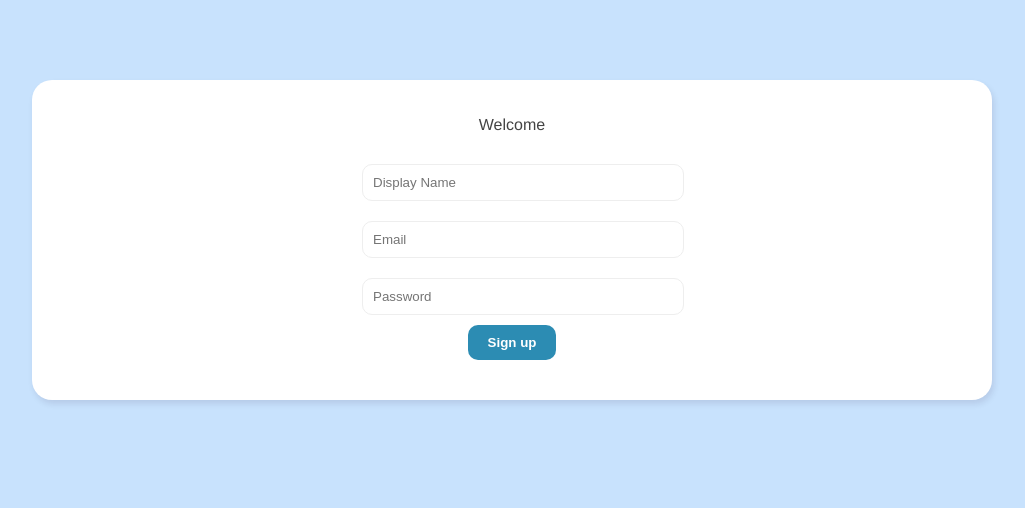
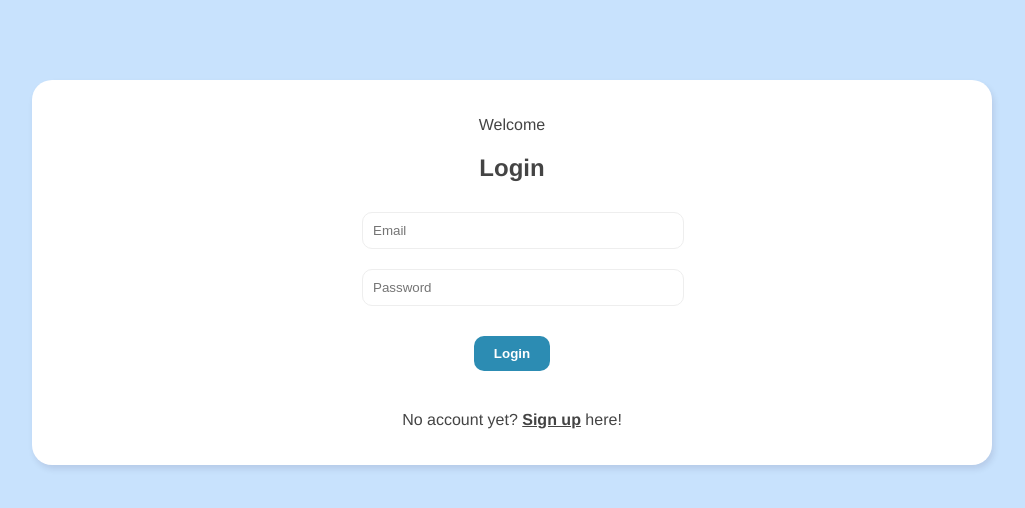
Before and after one commit to angel-sinn/Chat, a Vue app: page / in a window 1280 px wide. Shown: the top 508 px of the page, without its empty margins (128-1153 px from the left). Built offline with nearby package versions, Linux system fonts and the light colour scheme.

Commit message:
Reformat code

```diff
--- a/src/firebase/config.js
+++ b/src/firebase/config.js
@@ -1,5 +1,6 @@
 import firebase from 'firebase/app'
 import 'firebase/firestore'
+import 'firebase/auth'
 
 const firebaseConfig = {
   apiKey: "AIzaSyChTJrSaORCI6RxmaOwF-SpdDuOaP0KsLg",
@@ -11,11 +12,12 @@
 };
 
 // init firebase
-firebase.initializeApp(firebaseConfig)
+firebase.initializeApp(firebaseConfig);
 
-const projectFirestore = firebase.firestore()
+const projectAuth = firebase.auth();
+const projectFirestore = firebase.firestore();
 
 // timestamp
-const timestamp = firebase.firestore.FieldValue.serverTimestamp
+const timestamp = firebase.firestore.FieldValue.serverTimestamp;
 
-export { projectFirestore, timestamp }
+export { projectAuth, projectFirestore, timestamp };
--- a/src/views/Welcome.vue
+++ b/src/views/Welcome.vue
@@ -1,17 +1,32 @@
 <template>
   <div class="welcome container">
     <p>Welcome</p>
-    <SignupForm/>
-    <!-- <LoginForm/> -->
+    <div v-if="showLogin">
+      <h2>Login</h2>
+      <LoginForm/>
+      <p>No account yet? <span @click="showLogin = false">Sign up</span> here!</p>
+    </div>
+    <div v-else>
+      <h2>Sign up</h2>
+      <SignupForm/>
+      <p>Already registered? <span @click="showLogin = true">Login</span> here!</p>
+    </div>
   </div>
 </template>
 
 <script>
+import { ref } from '@vue/reactivity'
+
 import LoginForm from '../components/LoginForm.vue'
 import SignupForm from '../components/SignupForm.vue'
 
 export default {
-  components: { LoginForm, SignupForm }
+  components: { LoginForm, SignupForm },
+  setup() {
+    const showLogin = ref(true)
+
+    return { showLogin }
+  }
 }
 </script>
 
@@ -37,4 +52,12 @@
     color: #999;
     margin: 10px auto;
   }
+  .welcome span {
+    font-weight: bold;
+    text-decoration: underline;
+    cursor: pointer;
+  }
+  .welcome button {
+    margin: 20px auto;
+  }
 </style>
```
Also changed, not shown: src/components/LoginForm.vue (+4 -4 lines).
